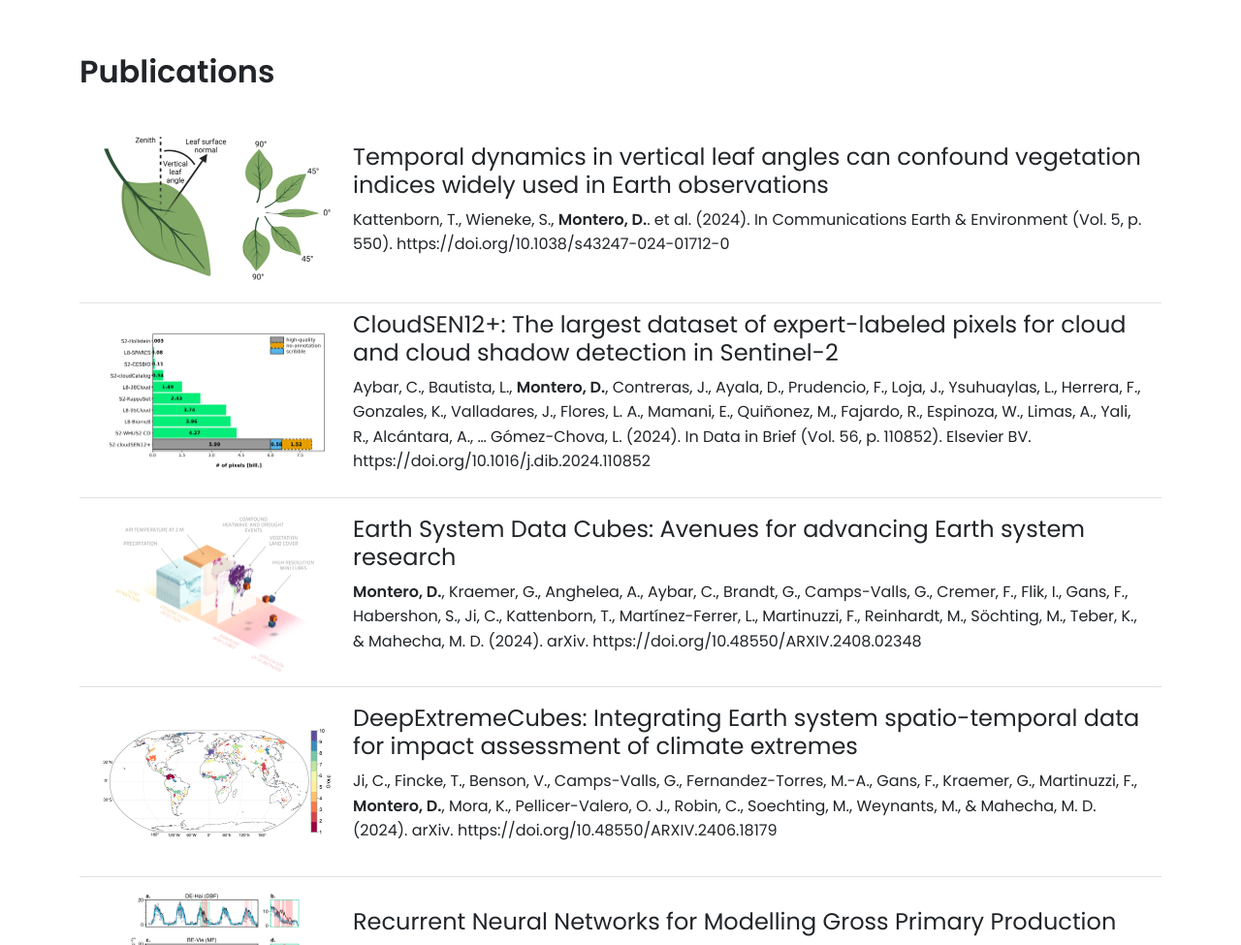
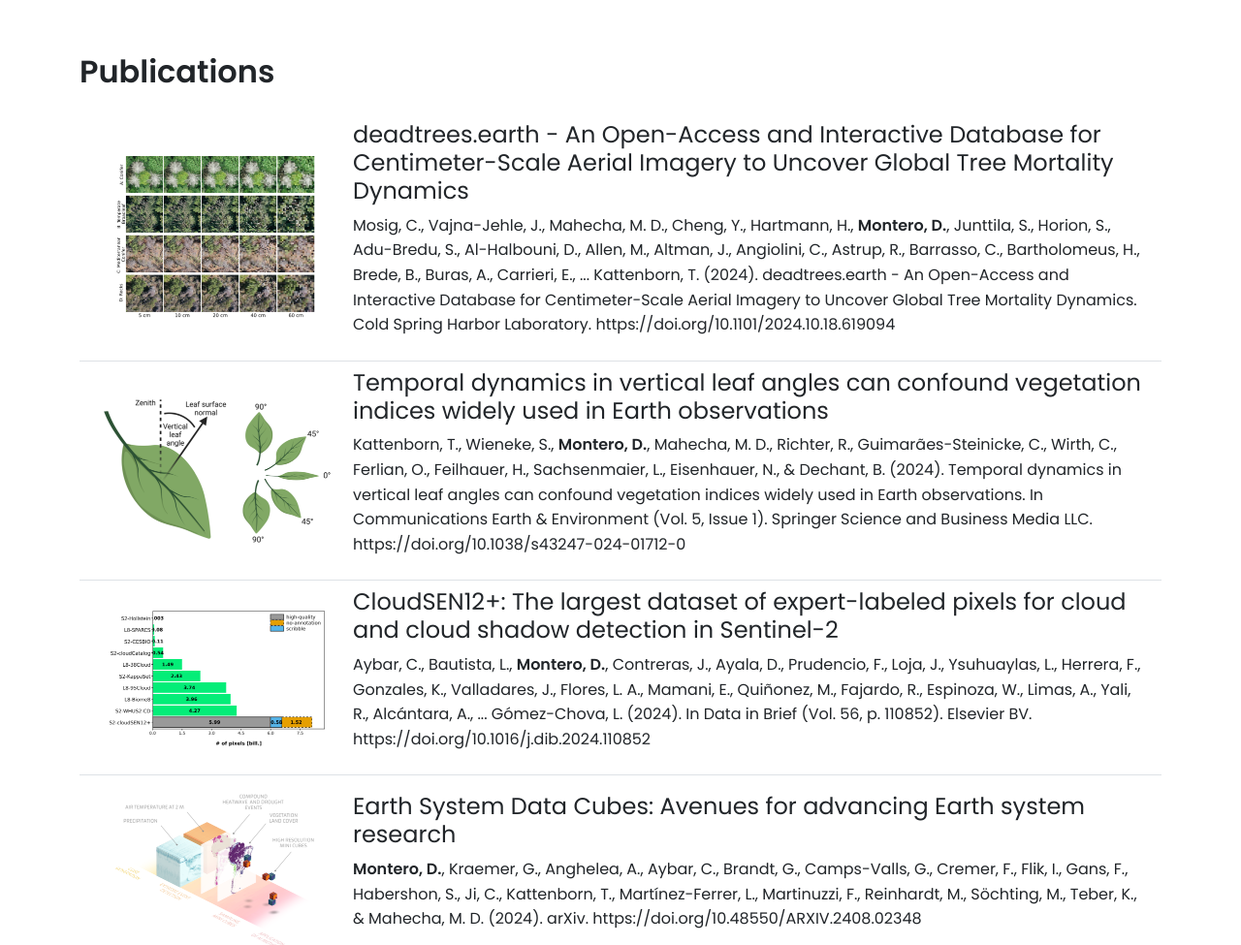
Before and after one commit to davemlz/davemlz.github.io, a plain HTML site: page index.html in a window 1280 px wide. Shown: the part 2300-3275 px from the top of the page at 97% size. Drawn offline with nearby package versions, Linux system fonts and the light colour scheme.

Commit message:
Added deadtrees preprint

```diff
--- a/index.html
+++ b/index.html
@@ -147,11 +147,20 @@
         <h2>Publications</h2>
         <ul class="list-group list-group-flush">
             <li class="list-group-item d-flex align-items-center">
+                <img src="deadtrees.png" alt="deadtrees" class="publication-img me-3">
+                <div>
+                    <a href="https://doi.org/10.1101/2024.10.18.619094">
+                        <h4>deadtrees.earth - An Open-Access and Interactive Database for Centimeter-Scale Aerial Imagery to Uncover Global Tree Mortality Dynamics</h4>
+                        <p>Mosig, C., Vajna-Jehle, J., Mahecha, M. D., Cheng, Y., Hartmann, H., <b>Montero, D.</b>, Junttila, S., Horion, S., Adu-Bredu, S., Al-Halbouni, D., Allen, M., Altman, J., Angiolini, C., Astrup, R., Barrasso, C., Bartholomeus, H., Brede, B., Buras, A., Carrieri, E., ... Kattenborn, T. (2024). deadtrees.earth - An Open-Access and Interactive Database for Centimeter-Scale Aerial Imagery to Uncover Global Tree Mortality Dynamics. Cold Spring Harbor Laboratory. https://doi.org/10.1101/2024.10.18.619094</p>
+                    </a>
+                </div>
+            </li>
+            <li class="list-group-item d-flex align-items-center">
                 <img src="ladvis.png" alt="Temporal dynamics in leaf angles" class="publication-img me-3">
                 <div>
                     <a href="https://doi.org/10.1038/s43247-024-01712-0">
                         <h4>Temporal dynamics in vertical leaf angles can confound vegetation indices widely used in Earth observations</h4>
-                        <p>Kattenborn, T., Wieneke, S., <b>Montero, D.</b>. et al. (2024). In Communications Earth & Environment (Vol. 5, p. 550). https://doi.org/10.1038/s43247-024-01712-0</p>
+                        <p>Kattenborn, T., Wieneke, S., <b>Montero, D.</b>, Mahecha, M. D., Richter, R., Guimarães-Steinicke, C., Wirth, C., Ferlian, O., Feilhauer, H., Sachsenmaier, L., Eisenhauer, N., & Dechant, B. (2024). Temporal dynamics in vertical leaf angles can confound vegetation indices widely used in Earth observations. In Communications Earth & Environment (Vol. 5, Issue 1). Springer Science and Business Media LLC. https://doi.org/10.1038/s43247-024-01712-0</p>
                     </a>
                 </div>
             </li>
@@ -160,7 +169,7 @@
                 <div>
                     <a href="https://doi.org/10.1016/j.dib.2024.110852">
                         <h4>CloudSEN12+: The largest dataset of expert-labeled pixels for cloud and cloud shadow detection in Sentinel-2</h4>
-                        <p>Aybar, C., Bautista, L., <b>Montero, D.</b>, Contreras, J., Ayala, D., Prudencio, F., Loja, J., Ysuhuaylas, L., Herrera, F., Gonzales, K., Valladares, J., Flores, L. A., Mamani, E., Quiñonez, M., Fajardo, R., Espinoza, W., Limas, A., Yali, R., Alcántara, A., … Gómez-Chova, L. (2024). In Data in Brief (Vol. 56, p. 110852). Elsevier BV. https://doi.org/10.1016/j.dib.2024.110852</p>
+                        <p>Aybar, C., Bautista, L., <b>Montero, D.</b>, Contreras, J., Ayala, D., Prudencio, F., Loja, J., Ysuhuaylas, L., Herrera, F., Gonzales, K., Valladares, J., Flores, L. A., Mamani, E., Quiñonez, M., Fajardo, R., Espinoza, W., Limas, A., Yali, R., Alcántara, A., ... Gómez-Chova, L. (2024). In Data in Brief (Vol. 56, p. 110852). Elsevier BV. https://doi.org/10.1016/j.dib.2024.110852</p>
                     </a>
                 </div>
             </li>
```
Also changed, not shown: deadtrees.png (added).
